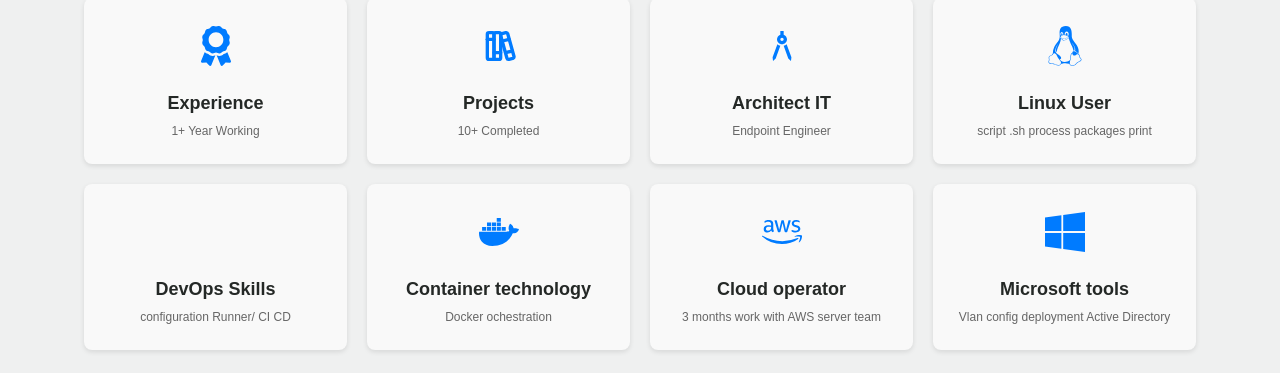
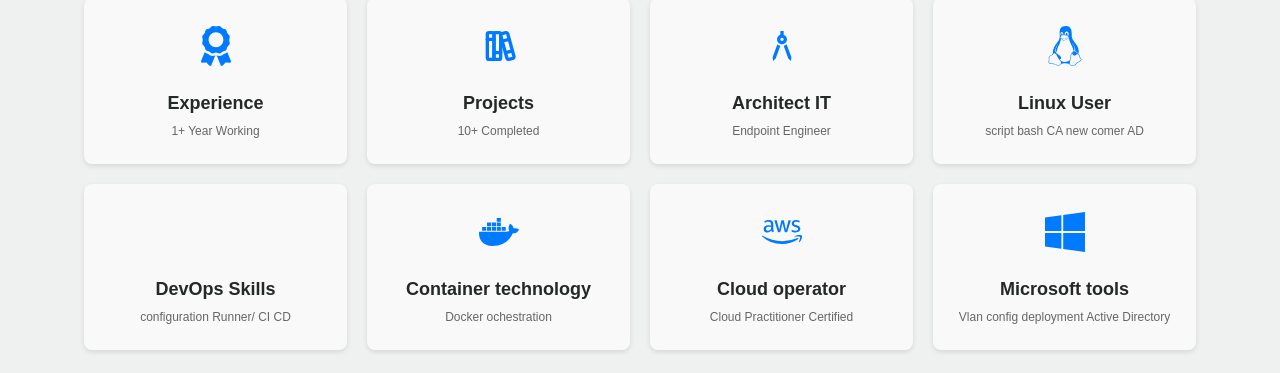
Before and after one commit to PierreAND/React-Portfolio, a React (Vite) app: page / in a window 1280 px wide. Shown: the part 956-1329 px from the top of the page. Built offline with nearby package versions, Linux system fonts and the light colour scheme; some icons are missing.

Commit message:
update 21/05/25

```diff
--- a/src/sections/about/data.jsx
+++ b/src/sections/about/data.jsx
@@ -12,10 +12,10 @@ const data = [
     {id: 1, icon: <FaAward/>, title: 'Experience', desc: '1+ Year Working'},
     {id: 2, icon: <TbBooks/>, title: 'Projects', desc: '10+ Completed'},
     {id: 3, icon: <MdArchitecture />, title: 'Architect IT', desc: 'Endpoint Engineer'},
-    {id: 4, icon: <FaLinux />, title: 'Linux User', desc: 'script .sh process packages print'},
+    {id: 4, icon: <FaLinux />, title: 'Linux User', desc: 'script bash CA new comer AD'},
     {id: 4, icon: <FaGitlab />, title: 'DevOps Skills', desc: 'configuration Runner/ CI CD'},
     {id: 4, icon: <FaDocker />, title: 'Container technology', desc: 'Docker ochestration'},
-    {id: 4, icon: <FaAws />, title: 'Cloud operator', desc: '3 months work with AWS server team'},
+    {id: 4, icon: <FaAws />, title: 'Cloud operator', desc: ' Cloud Practitioner Certified'},
     {id: 4, icon: <TfiMicrosoftAlt />, title: 'Microsoft tools', desc: 'Vlan config deployment Active Directory'}
     ]
 
```
